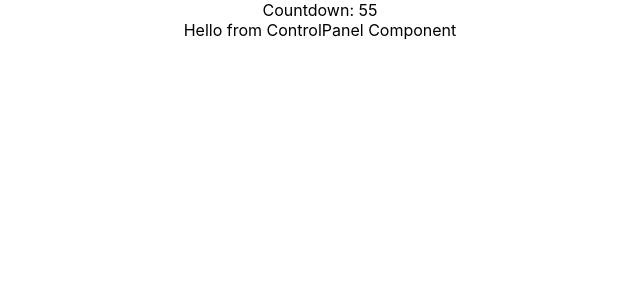
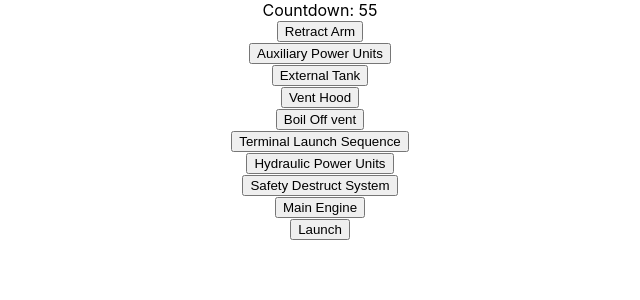
Before and after one commit to doakcovington/MissionControl, a React (Create React App) app: page / in a window 1280 px wide. Shown: the top 300 px of the page, without its empty margins (320-960 px from the left). Built offline with nearby package versions, Linux system fonts and the light colour scheme.

Commit message:
Created 10 flight control buttons

```diff
--- a/src/components/ControlPanel.tsx
+++ b/src/components/ControlPanel.tsx
@@ -2,8 +2,37 @@ import React from 'react';
 
 const ControlPanel: React.FC = () => {
   return (
-    <div>
-      Hello from ControlPanel Component
+    <div className = "panel">
+      <div className = 'retract'>
+        <button>Retract Arm</button>
+      </div>
+      <div className = 'apu'>
+        <button>Auxiliary Power Units</button>
+      </div>
+      <div className = 'external-tank'>
+        <button>External Tank</button>
+      </div>
+      <div className = 'vent hood'>
+        <button>Vent Hood</button>
+      </div>
+      <div className = 'boil-off-vent'>
+        <button>Boil Off vent</button>
+      </div>
+      <div className = 'tls'>
+        <button>Terminal Launch Sequence</button>
+      </div>
+      <div className = 'srb'>
+        <button>Hydraulic Power Units</button>
+      </div>
+      <div className = 'destruct-system'>
+        <button>Safety Destruct System</button>
+      </div>
+      <div className = 'main-engine'>
+        <button>Main Engine</button>
+      </div>
+      <div className = 'launch'>
+        <button>Launch</button>
+      </div>
     </div>
   )
 }
```
